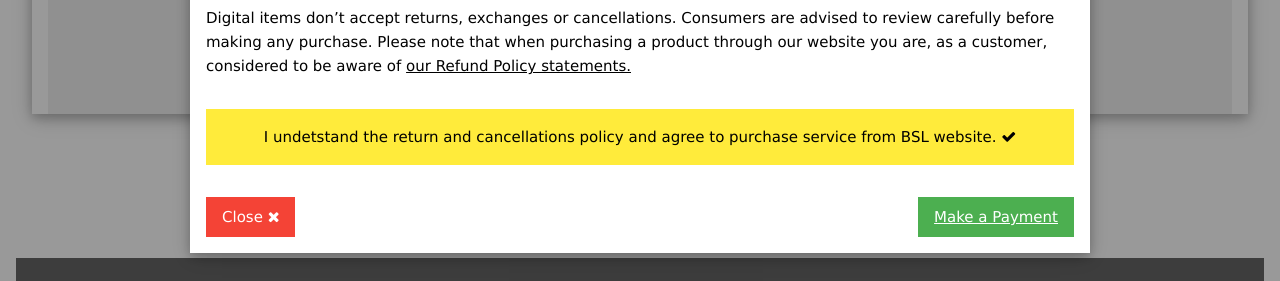
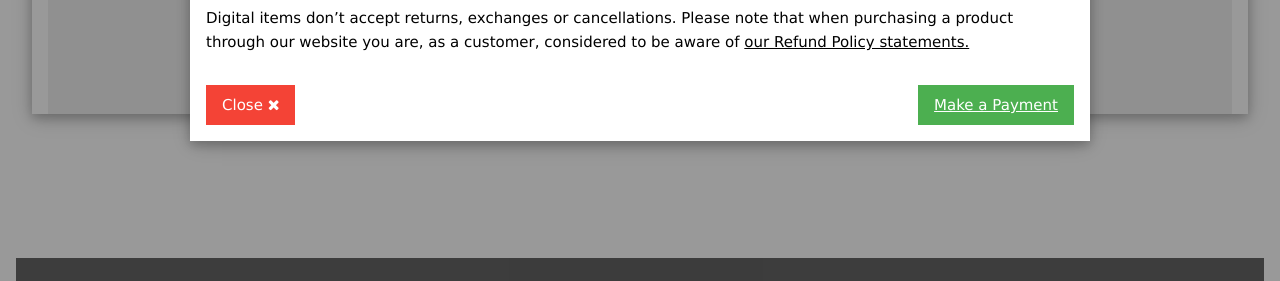
Before and after one commit to b2tisase/PV, a plain HTML site: page index.html in a window 1280 px wide. Both pictures are taken after a click on the button "Let's Get Started". Shown: the part 1483-1764 px from the top of the page. Drawn offline with nearby package versions, Linux system fonts and the light colour scheme.

Commit message:
Update index.html

```diff
--- a/index.html
+++ b/index.html
@@ -226,7 +226,7 @@ body, html {
 
 
 
-         <p class="code" > Digital  items don’t accept returns, exchanges or cancellations. Consumers are advised to review carefully before making any purchase.
+         <p class="code" > Digital  items don’t accept returns, exchanges or cancellations.
           Please note that when purchasing a product through our website you are, as a customer, considered to be aware of <a href=" https://www.bitews.com/policy/rp " title="BSL.LOGO" target="_blank"
           class="w3-hover-text-red"> our Refund Policy statements.  <br> </a></p>
 
@@ -237,7 +237,7 @@ body, html {
 
        <!--  <input class="w3-input w3-border" type="text" placeholder="Enter email"> -->
 
-        <button class="w3-button w3-block w3-yellow w3-padding-16 w3-section w3-right"> I undetstand the return and cancellations policy and agree to purchase service from BSL website. <i class="fa fa-check"></i></button>
+       <!--  <button class="w3-button w3-block w3-yellow w3-padding-16 w3-section w3-right"> I undetstand the return and cancellations policy and agree to purchase service from BSL website. <i class="fa fa-check"></i></button> -->
 
         <button class="w3-button w3-red w3-section" onclick="document.getElementById('ticketModal').style.display='none'">Close <i class="fa fa-remove"></i></button>
         <p class="w3-right w3-button w3-green w3-section "> <a href=" https://forms.gle/D1ghjHs9vS5vrvbB9 " class="w3-text-white"> Make a Payment </a></p>
```
